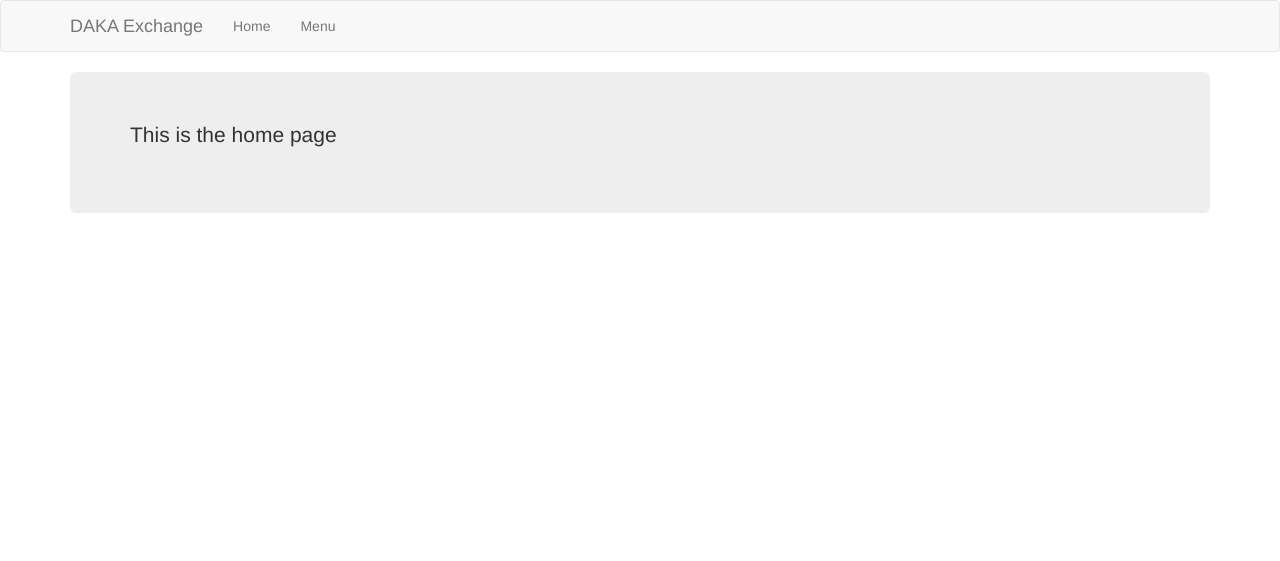
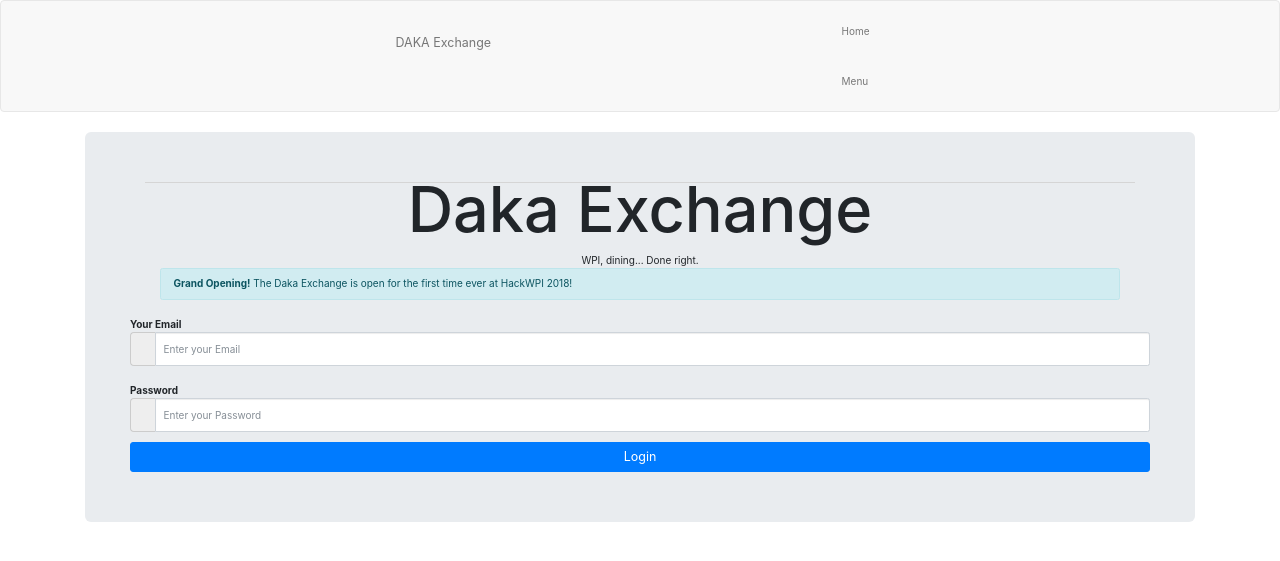
Before and after one commit to AkashShaji/DAKAexchange, a Flask app: page / in a window 1280 px wide. Shown: the top 561 px of the page. Run offline with Flask 2, Linux system fonts and the light colour scheme; some libraries are stand-ins or nearby versions.

Commit message:
Should have gotten dat login page werking

```diff
--- a/server/main/__init__.py
+++ b/server/main/__init__.py
@@ -84,7 +84,18 @@
 
 @app.route('/login', methods=['GET', 'POST'])
 def login():
-    return "This is where users will login"
+    email = request.args.get('email', 0, type=str)
+    psk = request.args.get('psk', 0, type=str)
+
+    print(email)
+    print(psk)
+
+    # Find out if the email and the psk match those on the server
+    # If true, return the user ID
+    # If false, return -1
+
+    payload = -1
+    return jsonify(result=payload)
 
 @app.route('/logout', methods=['GET', 'POST'])
 def logout():
--- a/server/main/templates/base.html
+++ b/server/main/templates/base.html
@@ -6,9 +6,19 @@
 
     <!-- Bootstrap -->
     <link rel="stylesheet" href="https://maxcdn.bootstrapcdn.com/bootstrap/3.3.7/css/bootstrap.min.css" integrity="sha384-BVYiiSIFeK1dGmJRAkycuHAHRg32OmUcww7on3RYdg4Va+PmSTsz/K68vbdEjh4u" crossorigin="anonymous">
+    <meta name="viewport" content="width=device-width, initial-scale=1">
+    <link href="css/bootstrap.min.css" rel="stylesheet"/>
+    <script src="https://ajax.googleapis.com/ajax/libs/jquery/1.11.2/jquery.min.js"></script>
+
+    <script type=text/javascript>
+      $SCRIPT_ROOT = {{ request.script_root|tojson|safe }};
+    </script>
   </head>
+
   <body>
-    <nav class="navbar navbar-default">
+      <script src="js/bootstrap.min.js"></script>
+
+      <nav class="navbar navbar-default">
         <div class="container">
             <a class="navbar-brand" href="{{ url_for('index') }}">
                 DAKA Exchange
--- a/server/main/templates/index.html
+++ b/server/main/templates/index.html
@@ -1,6 +1,80 @@
 {% extends 'base.html' %}
 {% block content %}
 
-<p>This is the home page</p>
+<div class="col-md-12">
+    <div class="text-center">
+        <h1>Daka Exchange</h1>
+    </div>
+</div>
+
+<hr/>
+
+<div class="col-md-12">
+    <div class="text-center">
+        WPI, dining... Done right.
+    </div>
+</div>
+
+<br>
+
+<div class="col-md-12">
+    <div class="alert alert-info">
+        <strong>Grand Opening!</strong> The Daka Exchange is open for the first time ever at HackWPI 2018!
+    </div>
+</div>
+
+<div class="main-login main-center">
+    <!--TODO:// Deal with this bad larry-->
+    <form class="form-horizontal" method="post" action="javascript:void(0);" id="loginForm">
+        <div class="form-group">
+            <label for="email" class="cols-sm-2 control-label">Your Email</label>
+            <div class="cols-sm-10">
+                <div class="input-group">
+                    <span class="input-group-addon"><i class="fa fa-envelope fa" aria-hidden="true"></i></span>
+                    <input type="text" class="form-control" name="email" id="email"  placeholder="Enter your Email"/>
+                </div>
+            </div>
+        </div>
+
+        <div class="form-group">
+            <label for="password" class="cols-sm-2 control-label">Password</label>
+            <div class="cols-sm-10">
+                <div class="input-group">
+                    <span class="input-group-addon"><i class="fa fa-lock fa-lg" aria-hidden="true"></i></span>
+                    <input type="password" class="form-control" name="password" id="password"  placeholder="Enter your Password"/>
+                </div>
+            </div>
+        </div>
+
+        <div class="form-group ">
+            <button type="submit" class="btn btn-primary btn-lg btn-block login-button">Login</button>
+        </div>
+    </form>
+    <div class="alert alert-danger" id="incorrectLogin" style="display: none">
+        Incorrect Email or Password!
+    </div>
+</div>
+
+<script type="text/javascript">
+    $(document).ready(function () {
+        $("#loginForm").bind('submit', function () {
+            $.getJSON($SCRIPT_ROOT + "/login", {
+                email: $('input[name="email"]').val(),
+                psk: $('input[name="password"]').val()
+            }, function(data) {
+                if(data.result == -1) {
+                    $('#incorrectLogin').css("display", "block");
+                }
+                else {
+                    $('#loginForm').html('<form action="' + $SCRIPT_ROOT + '/profile" name="login" method="post" ' +
+                        'style="display:none;"><input type="text" name="user_id" value="' + data.result + '" />' +
+                        '</form>');
+                    document.forms['login'].submit();
+                }
+            });
+            return false;
+        });
+    });
+</script>
 
 {% endblock %}
```
